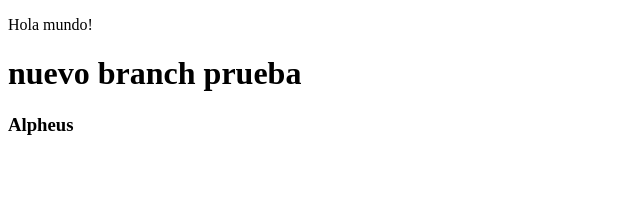
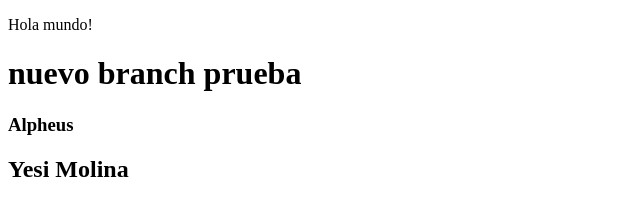
Before and after one commit to YESMOL/git, a plain HTML site: page index.html in a window 1280 px wide. Shown: the whole page, without its empty margins (0-640 px from the left). Drawn offline with Linux system fonts and the light colour scheme.

Commit message:
agrego h2

```diff
--- a/index.html
+++ b/index.html
@@ -11,5 +11,6 @@
     <h1>nuevo branch prueba</h1>
     <h3>Alpheus</h3>
     <div class="Alpheus-Molina"></div>
+    <h2>Yesi Molina</h2>
 </body>
 </html>
```
